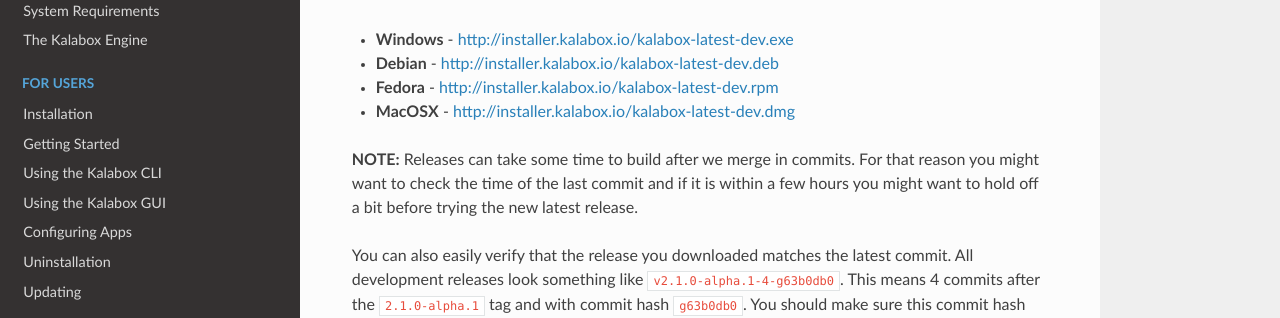
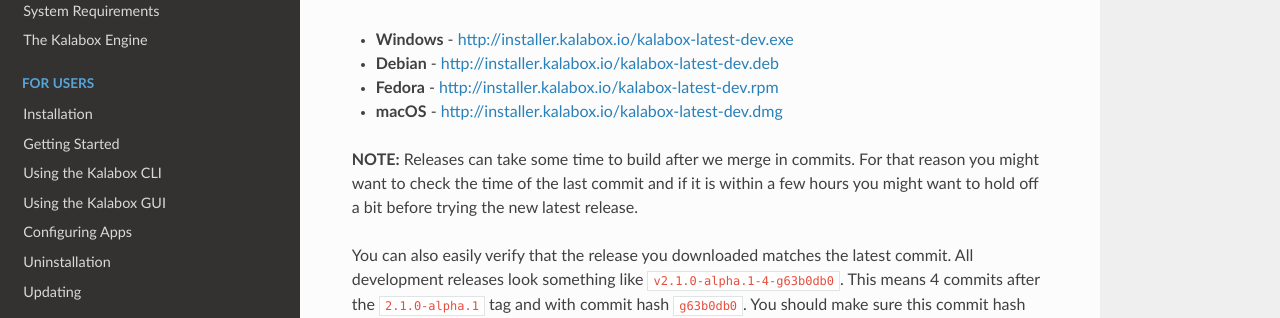
Before and after one commit to kalabox/kalabox, an MkDocs documentation site: the page built from docs/index.md, in a window 1280 px wide and 900 px high, scrolled down 1879 px. Shown: the part 301-619 px from the top of the window. Built offline with MkDocs 1.6.1, drawn with Linux system fonts in a browser that asks for light colours; nearby versions of some CDN libraries; old or Windows-style settings are respelled for this version of MkDocs.

Commit message:
Upgrade dockerode

```diff
--- a/docs/index.md
+++ b/docs/index.md
@@ -77,7 +77,7 @@ an official release is rolled.
   * **Windows** - [http://installer.kalabox.io/kalabox-latest-dev.exe](http://installer.kalabox.io/kalabox-latest-dev.exe)
   * **Debian** - [http://installer.kalabox.io/kalabox-latest-dev.deb](http://installer.kalabox.io/kalabox-latest-dev.deb)
   * **Fedora** - [http://installer.kalabox.io/kalabox-latest-dev.rpm](http://installer.kalabox.io/kalabox-latest-dev.rpm)
-  * **MacOSX** - [http://installer.kalabox.io/kalabox-latest-dev.dmg](http://installer.kalabox.io/kalabox-latest-dev.dmg)
+  * **macOS** - [http://installer.kalabox.io/kalabox-latest-dev.dmg](http://installer.kalabox.io/kalabox-latest-dev.dmg)
 
 **NOTE:** Releases can take some time to build after we merge in commits. For that reason you might want to check the time of the last commit and if it is within a few hours you might want to hold off a bit before trying the new latest release.
 
--- a/package.json
+++ b/package.json
@@ -54,7 +54,7 @@
     "bluebird": "^3.4.1",
     "chalk": "~0.5.1",
     "decompress": "^3.0.0",
-    "dockerode": "^2.2.7",
+    "dockerode": "^2.3.1",
     "download": "^4.4.3",
     "fs-extra": "^0.18.2",
     "inquirer": "^0.8.3",
```
Also changed, not shown: README.md (+1 -1 lines).
